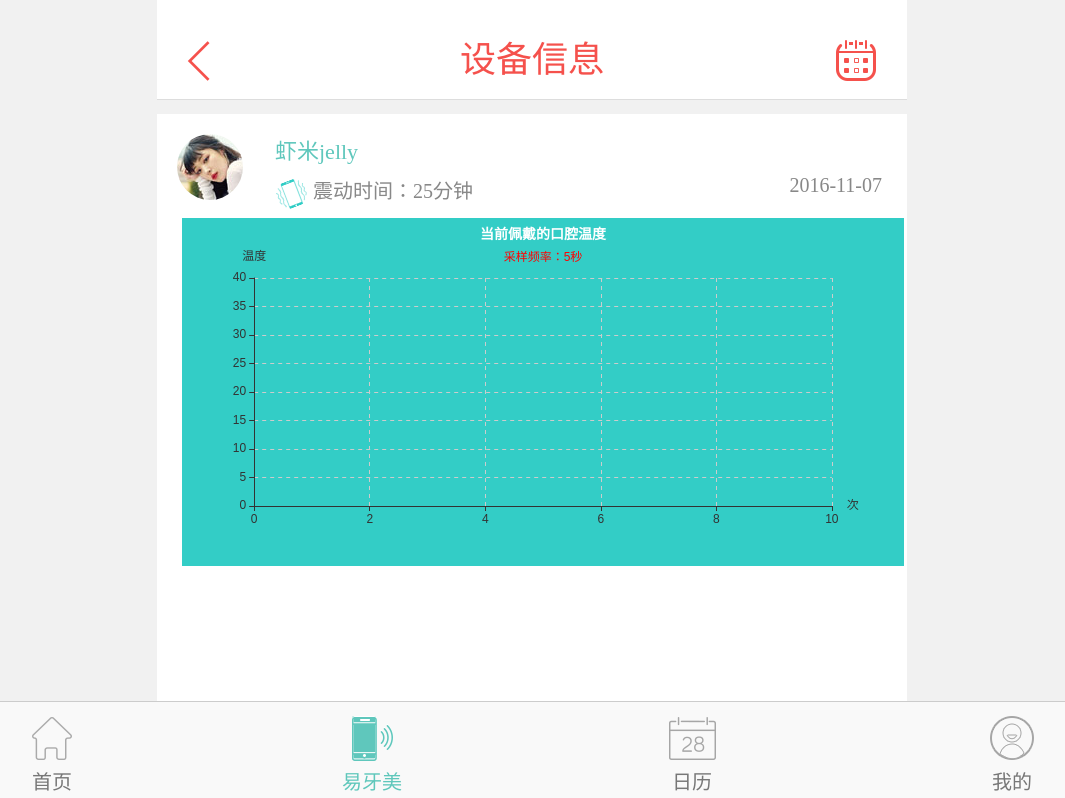
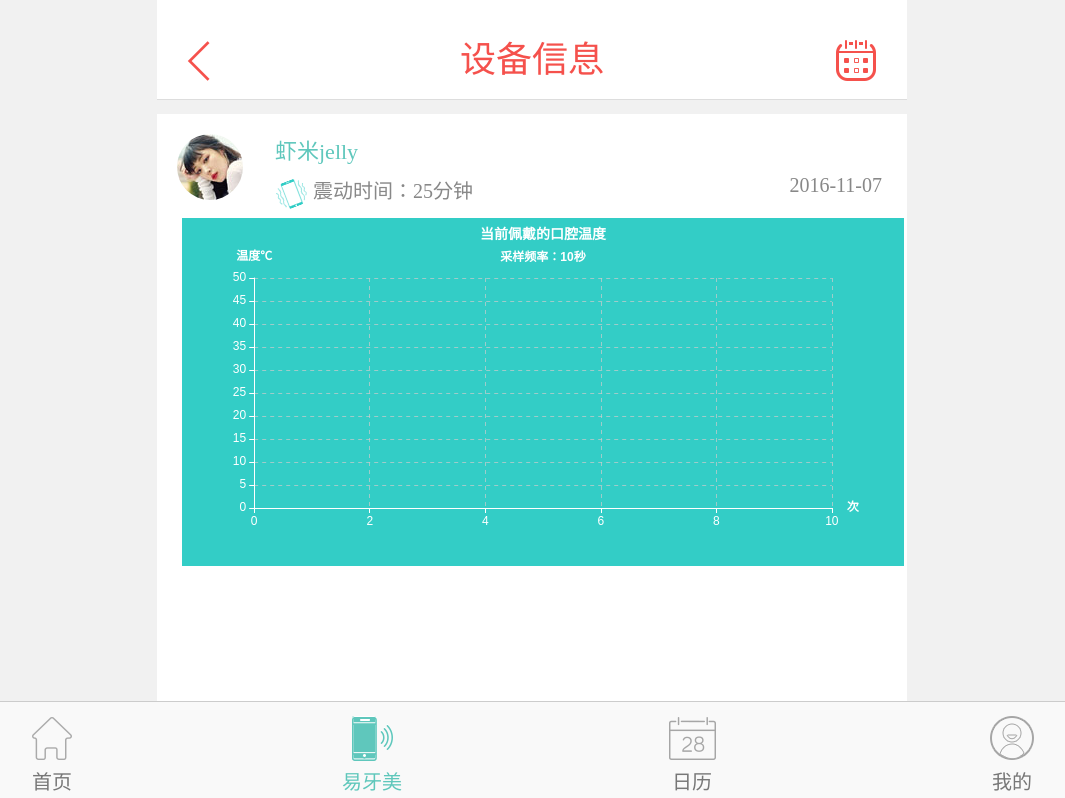
Before and after one commit to kevin-longkai/monitor, a plain HTML site: page monitor-chart/monitor.html in a window 1280 px wide. Shown: the top 798 px of the page, without its empty margins (108-1173 px from the left). Drawn offline with Linux system fonts and the light colour scheme.

```diff
--- a/monitor-chart/monitor.html
+++ b/monitor-chart/monitor.html
@@ -75,14 +75,16 @@
             var initTime = 0
 
             // 指定图表的配置项和数据
+            // 指定图表的配置项和数据
             option = {
                 title: {
                     text: '当前佩戴的口腔温度',
                     left: 'center',
                     top: 5,
-                    subtext: '采样频率：5秒',
+                    subtext: '采样频率：10秒',
                     subtextStyle: {
-                        color: '#ff0000'
+                        color: '#fff',
+                        fontWeight: 'bold'
                     },
                     textStyle: {
                         color: '#fff',
@@ -99,29 +101,52 @@
                         animation: true
                     }
                 },
+                grid:{
+                    height:230
+                },
                 xAxis: {
                     name: '次',
+                    nameTextStyle: {
+                        fontWeight: 'bold'
+                    },
                     type: 'value',
                     min: initXmin,
                     max: initXmax,
+                    axisLine: {
+                        lineStyle: {
+                            color: '#fff',
+                        }
+                    },
                     splitLine: {
                         show: true,
                         lineStyle: {
-                            type: 'dashed'
+                            type: 'dashed',
+                            width: 1,
+                            opacity: 0.7
                         }
                     }
                 },
                 yAxis: {
-                    name: '温度',
+                    name: '温度℃',
+                    nameTextStyle: {
+                        fontWeight: 'bold'
+                    },
                     type: 'value',
                     min: 0,
-                    max: 40,
+                    max: 50,
                     interval: 5,
                     minInterval: 1,
+                    axisLine: {
+                        lineStyle: {
+                            color: '#fff',
+                        }
+                    },
                     splitLine: {
                         show: true,
                         lineStyle: {
-                            type: 'dashed'
+                            type: 'dashed',
+                            width: 1,
+                            opacity: 0.7
                         }
                     },
                     axisTick: {
@@ -130,13 +155,31 @@
                     }
                 },
                 series: [{
-                        name: '模拟数据',
-                        type: 'line',
-                        showSymbol: true,
-                        hoverAnimation: true,
-                        color:'#000',
-                        data: data
-                    }]
+                    name: '模拟数据',
+                    type: 'line',
+                    showSymbol: false,
+                    hoverAnimation: true,
+                    itemStyle: {
+                        normal: {
+                            /*color: '#ff0000',
+                             label: {
+                             show: false,
+                             position: 'top',
+                             textStyle: {
+                             fontWeight: '100',
+                             fontSize: '12',
+                             color: '#ff0000'
+                             }
+                             },*/
+                            lineStyle: {
+                                color: '#f08080',
+                                width: 1
+                            }
+                        }
+                    },
+                    //areaStyle: {normal: {}},
+                    data: data
+                }]
             };
             myChart.setOption(option);
             //定时采样数据
```
